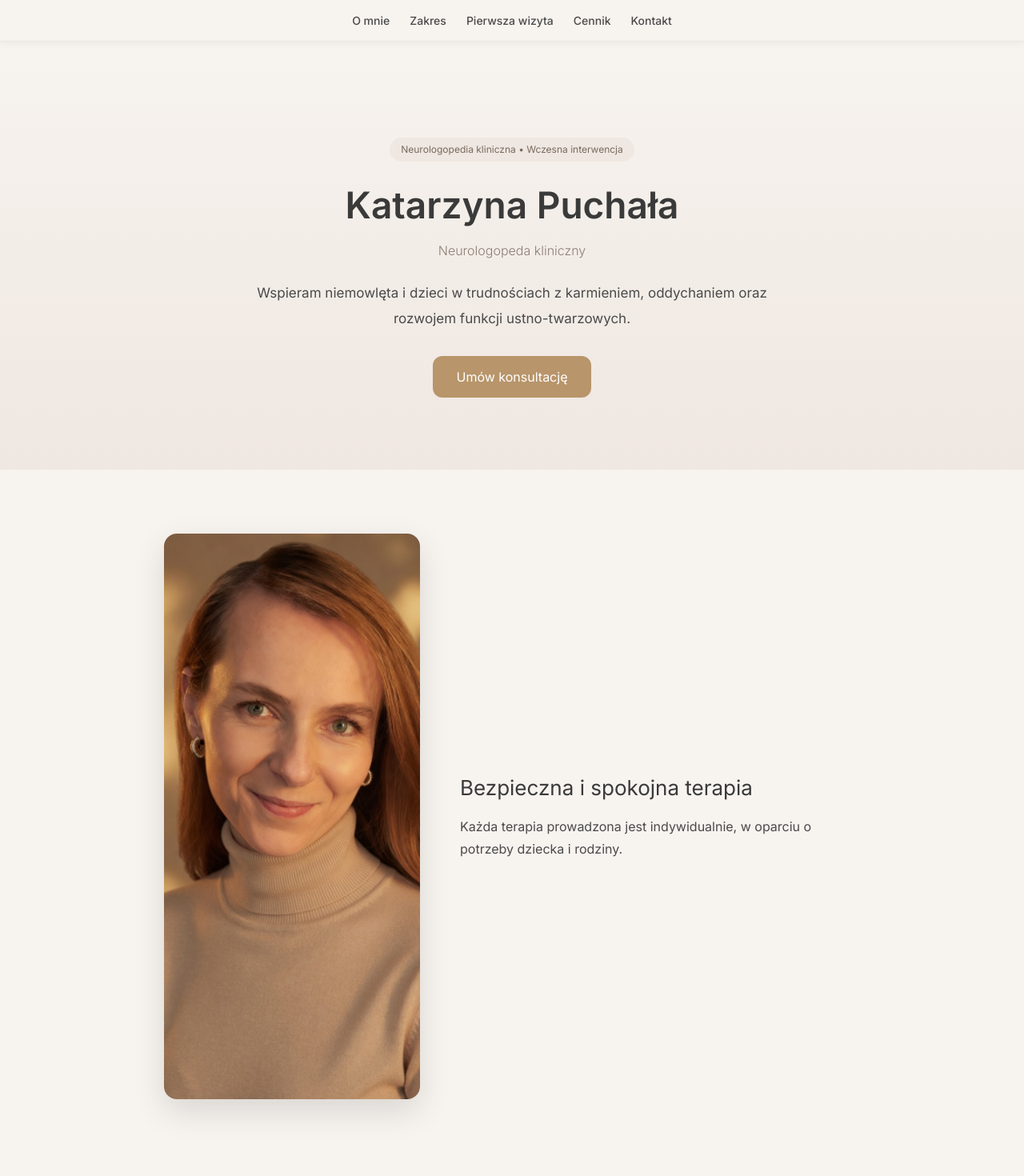
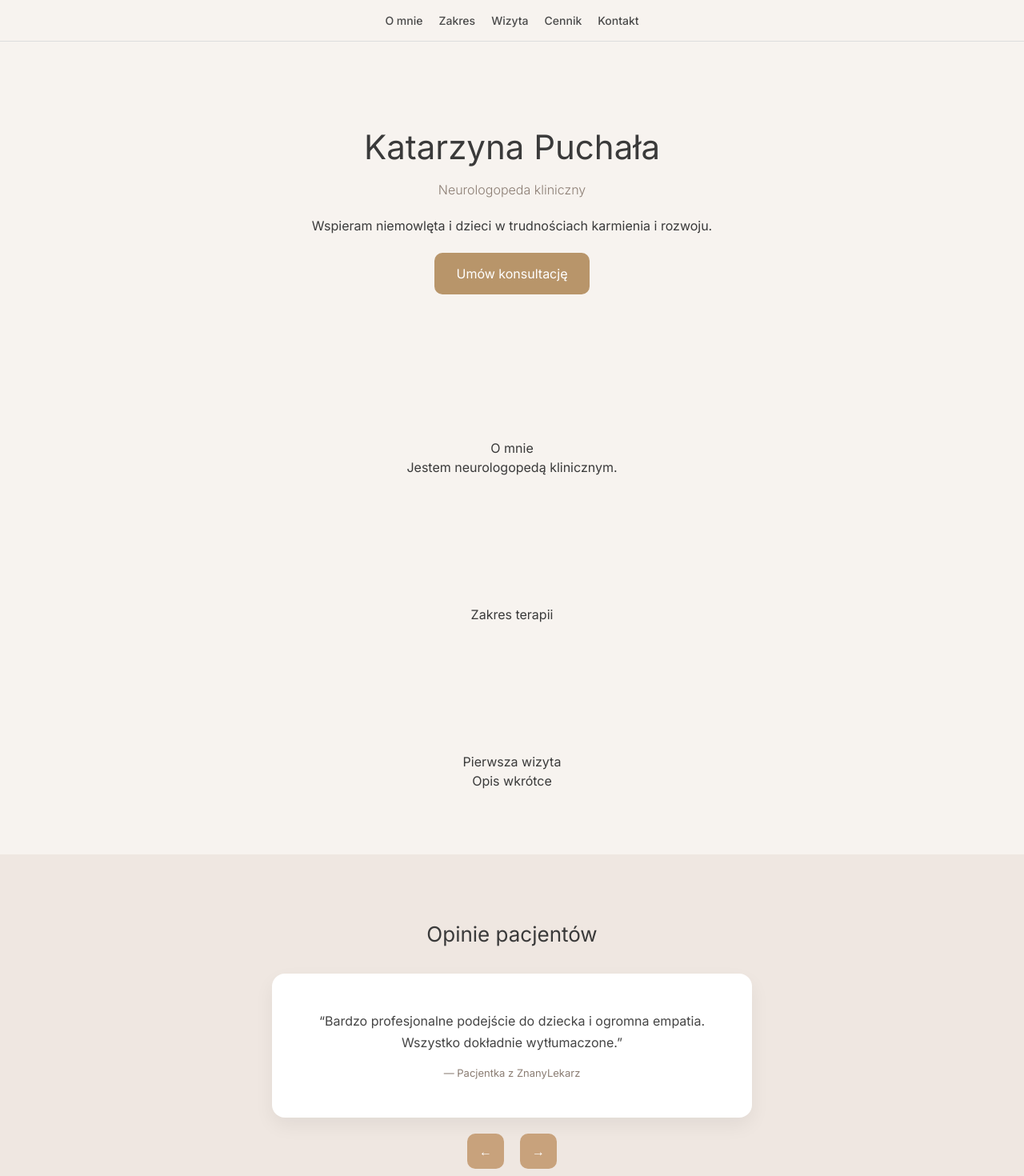
Before and after one commit to mateuszpuchala86-bit/neurologopeda-site, a Next.js app: page / in a window 1280 px wide. Shown: the top 1470 px of the page at 80% size. Built offline with nearby package versions, Linux system fonts and the light colour scheme.

Commit message:
Clean base layout - fix JSX structure

```diff
--- a/src/app/page.js
+++ b/src/app/page.js
@@ -18,25 +18,23 @@ export default function Home() {
         background: "#F7F3EF"
       }}
     >
-      {/* MENU */}
+      {/* NAV */}
       <nav
         style={{
           position: "sticky",
           top: 0,
-          background: "rgba(247, 243, 239, 0.75)",
-          boxShadow: "0 2px 10px rgba(0,0,0,0.05)",
-          backdropFilter: "blur(10px)",
+          background: "#F7F3EF",
           padding: "15px 20px",
           display: "flex",
           justifyContent: "center",
-          gap: "25px",
-          zIndex: 1000,
-          borderBottom: "1px solid rgba(0,0,0,0.05)"
+          gap: "20px",
+          borderBottom: "1px solid #ddd",
+          zIndex: 1000
         }}
       >
         <a href="#o-mnie" style={linkStyle}>O mnie</a>
         <a href="#zakres" style={linkStyle}>Zakres</a>
-        <a href="#wizyta" style={linkStyle}>Pierwsza wizyta</a>
+        <a href="#wizyta" style={linkStyle}>Wizyta</a>
         <a href="#cennik" style={linkStyle}>Cennik</a>
         <a href="#kontakt" style={linkStyle}>Kontakt</a>
       </nav>
@@ -44,44 +42,20 @@ export default function Home() {
       {/* HERO */}
       <section
         style={{
-          background: "linear-gradient(180deg, #F7F3EF 0%, #EFE7E1 100%)",
-          padding: "120px 20px 90px",
-          textAlign: "center"
+          textAlign: "center",
+          padding: "100px 20px"
         }}
       >
-        <span
-          style={{
-            display: "inline-block",
-            background: "#EFE7E1",
-            padding: "6px 14px",
-            borderRadius: "20px",
-            fontSize: "12px",
-            color: "#7A6A5F",
-            marginBottom: "20px"
-          }}
-        >
-          Neurologopedia kliniczna • Wczesna interwencja
-        </span>
-
-        <h1 style={{ fontSize: "46px", marginBottom: "10px", fontWeight: "600" }}>
+        <h1 style={{ fontSize: "42px", marginBottom: "10px" }}>
           Katarzyna Puchała
         </h1>
 
-        <h2 style={{ fontWeight: "300", color: "#8B7D73", marginBottom: "25px" }}>
+        <h2 style={{ fontWeight: 300, color: "#8B7D73" }}>
           Neurologopeda kliniczny
         </h2>
 
-        <p
-          style={{
-            maxWidth: "680px",
-            margin: "0 auto 30px",
-            lineHeight: "1.9",
-            fontSize: "17px",
-            color: "#4A4A4A"
-          }}
-        >
-          Wspieram niemowlęta i dzieci w trudnościach z karmieniem, oddychaniem
-          oraz rozwojem funkcji ustno-twarzowych.
+        <p style={{ maxWidth: "600px", margin: "20px auto", lineHeight: "1.7" }}>
+          Wspieram niemowlęta i dzieci w trudnościach karmienia i rozwoju.
         </p>
 
         <a href="#kontakt">
@@ -90,9 +64,8 @@ export default function Home() {
               background: "#B8956A",
               color: "white",
               border: "none",
-              padding: "14px 30px",
-              borderRadius: "12px",
-              cursor: "pointer"
+              padding: "14px 28px",
+              borderRadius: "10px"
             }}
           >
             Umów konsultację
@@ -100,67 +73,23 @@ export default function Home() {
         </a>
       </section>
 
-      {/* ZAUFANIE / FOTO */}
-      <section
-        style={{
-          background: "#F7F3EF",
-          padding: "80px 20px",
-          display: "flex",
-          flexWrap: "wrap",
-          alignItems: "center",
-          justifyContent: "center",
-          gap: "50px"
-        }}
-      >
-        <img
-          src="/doctor.jpg"
-          alt="Gabinet neurologopedy"
-          style={{
-            width: "320px",
-            borderRadius: "16px",
-            boxShadow: "0 15px 40px rgba(0,0,0,0.12)"
-          }}
-        />
-
-        <div style={{ maxWidth: "500px" }}>
-          <h2 style={{ fontSize: "26px", marginBottom: "15px" }}>
-            Bezpieczna i spokojna terapia
-          </h2>
-
-          <p style={{ lineHeight: "1.8", color: "#4A4A4A" }}>
-            Każda terapia prowadzona jest indywidualnie, w oparciu o potrzeby dziecka i rodziny.
-          </p>
-        </div>
-      </section>
-
       {/* O MNIE */}
-      <section id="o-mnie" style={{ padding: "70px 20px", textAlign: "center" }}>
-        <h2 style={{ fontSize: "26px", marginBottom: "15px" }}>O mnie</h2>
-        <p style={{ maxWidth: "750px", margin: "0 auto", lineHeight: "1.8" }}>
-          Jestem neurologopedą klinicznym. Pracuję z niemowlętami i dziećmi z trudnościami
-          neurologicznymi oraz karmieniem.
+      <section id="o-mnie" style={{ padding: "80px 20px", textAlign: "center" }}>
+        <h2>O mnie</h2>
+        <p style={{ maxWidth: "700px", margin: "0 auto" }}>
+          Jestem neurologopedą klinicznym.
         </p>
       </section>
 
       {/* ZAKRES */}
-      <section id="zakres" style={{ padding: "70px 20px", textAlign: "center" }}>
+      <section id="zakres" style={{ padding: "80px 20px", textAlign: "center" }}>
         <h2>Zakres terapii</h2>
       </section>
 
       {/* WIZYTA */}
       <section id="wizyta" style={{ padding: "80px 20px", textAlign: "center" }}>
-        <h2>Jak wygląda pierwsza wizyta?</h2>
-
-        <p style={{ maxWidth: "700px", margin: "0 auto 30px", lineHeight: "1.8" }}>
-          Pierwsza wizyta to spokojna ocena funkcjonowania dziecka i rozmowa z rodzicem.
-        </p>
-
-        <div>
-          <p>✔ Rozmowa z rodzicem</p>
-          <p>✔ Obserwacja dziecka</p>
-          <p>✔ Diagnoza funkcjonalna</p>
-          <p>✔ Plan terapii</p>
-        </div>
+        <h2>Pierwsza wizyta</h2>
+        <p>Opis wkrótce</p>
       </section>
 
       <ReviewsSection />
@@ -168,16 +97,12 @@ export default function Home() {
       {/* CENNIK */}
       <section id="cennik" style={{ padding: "80px 20px", textAlign: "center" }}>
         <h2>Cennik</h2>
-
-        <p>Diagnoza – 180 zł</p>
-        <p>Konsultacja – 200 zł</p>
-        <p>Terapia – 150 zł</p>
+        <p>Wkrótce</p>
       </section>
 
       {/* KONTAKT */}
-      <section id="kontakt" style={{ padding: "90px 20px", textAlign: "center" }}>
+      <section id="kontakt" style={{ padding: "80px 20px", textAlign: "center" }}>
         <h2>Kontakt</h2>
-
         <p>📞 698 042 051</p>
         <p>📧 kpneurologopeda@gmail.com</p>
 
```
